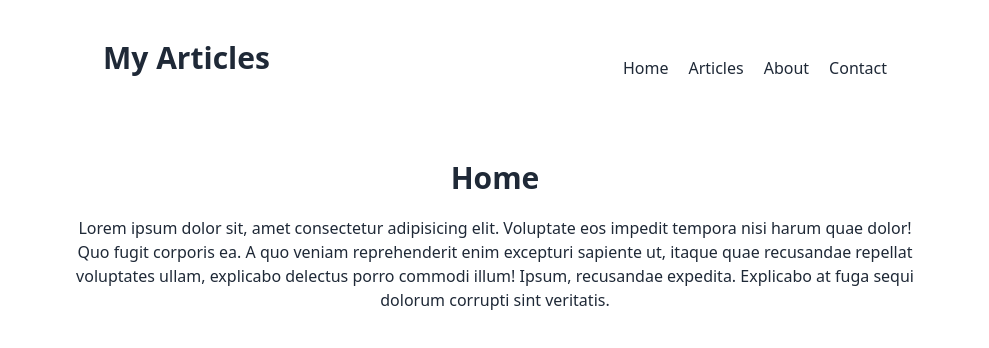
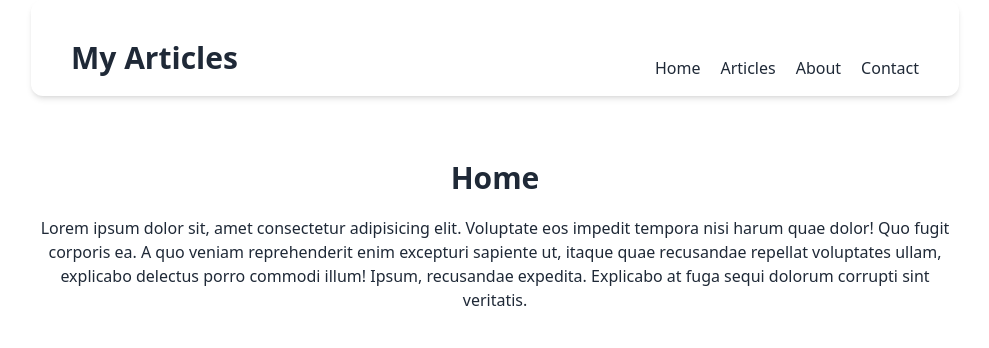
Before and after one commit to Nazarovfarhod/44-react-dars, a React (Vite) app: page / in a window 1280 px wide. Shown: the top 348 px of the page, without its empty margins (145-1134 px from the left). Built offline with nearby package versions, Linux system fonts and the light colour scheme.

Commit message:
added some css

```diff
--- a/src/App.jsx
+++ b/src/App.jsx
@@ -39,7 +39,7 @@ function App() {
   );
 
   return (
-    <div className="w-full px-12 max-w-[960px] my-0 h-lvh mx-auto">
+    <div className="w-full px-12 max-w-[1024px] my-0 h-lvh mx-auto">
       <RouterProvider router={routes} />
     </div>
   );
--- a/src/layout/RootLayout.jsx
+++ b/src/layout/RootLayout.jsx
@@ -4,7 +4,7 @@ function RootLayout() {
   return (
     <>
       <header>
-        <nav className="flex pt-10 justify-between items-center px-10 mt-0 mb-16 w-full mx-auto">
+        <nav className="flex pt-10 justify-between items-center shadow-md rounded-xl px-10 mt-0 mb-16 w-full mx-auto">
           <h1 className="mr-auto mb-5 font-bold  text-3xl">My Articles</h1>
           <div className="flex gap-5">
             <NavLink
```
